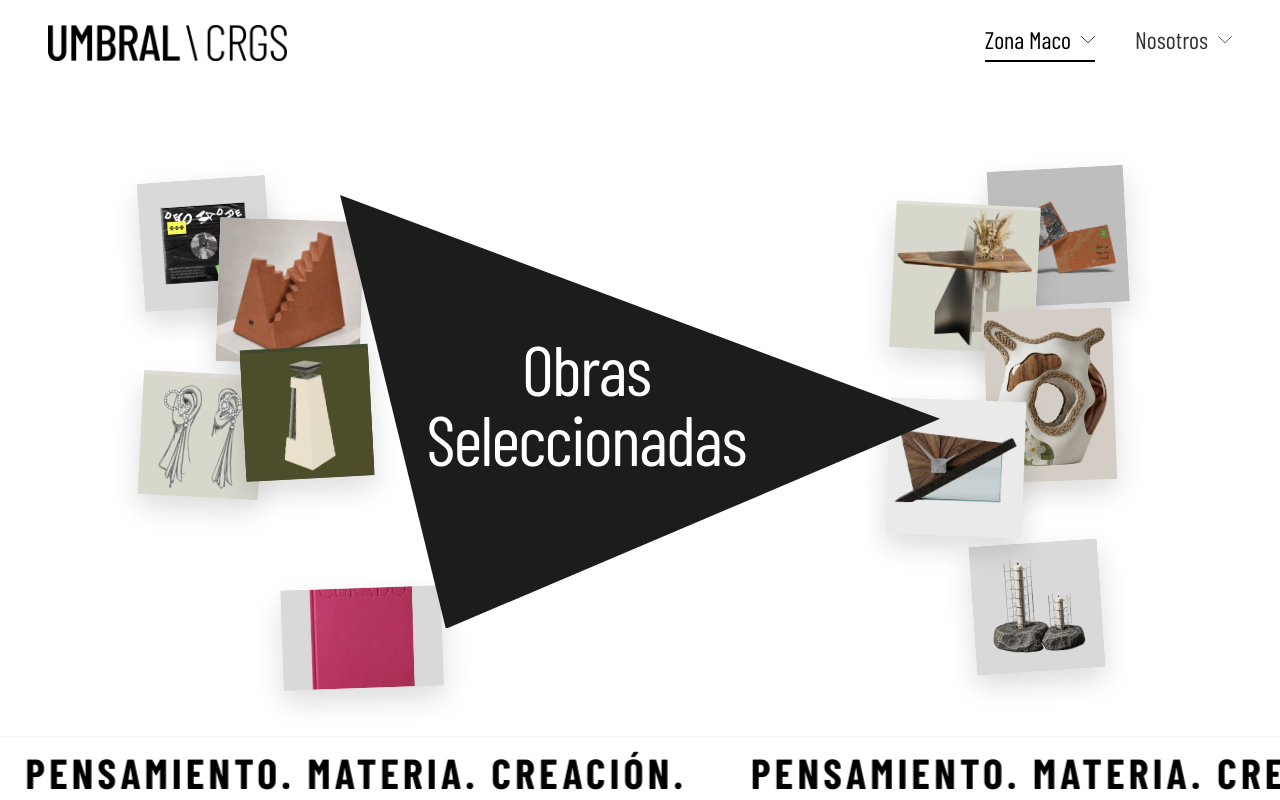
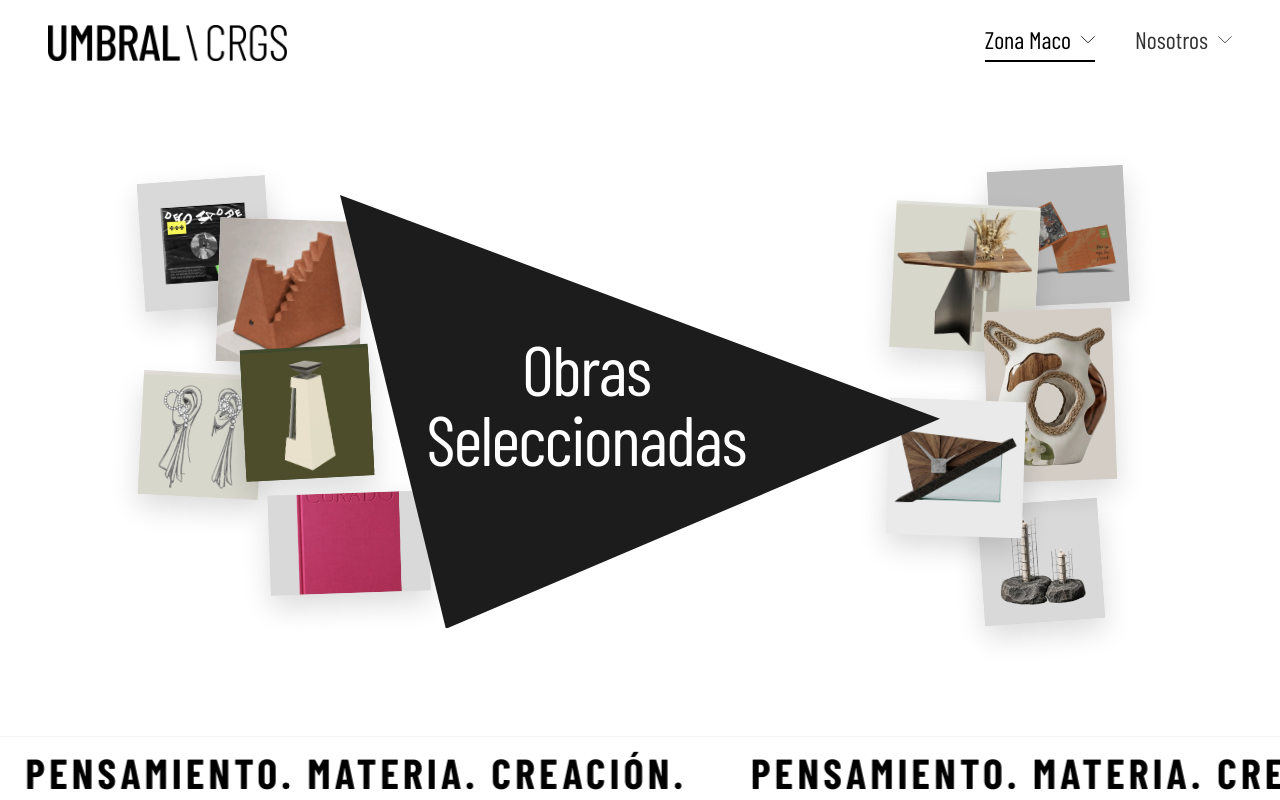
Before and after one commit to juankio/umbral-web, a Nuxt app: page /zona-maco in a window 1280 px wide. Shown: the top 800 px of the page. Built offline with nearby package versions, Linux system fonts and the light colour scheme; a web font is replaced by a local one.

Commit message:
fix(zona-maco): elevar curado y cimiento para garantizar visualizacion 100% integra sin cortes

```diff
--- a/components/zona-maco/ZonaMacoFloatingProjects.vue
+++ b/components/zona-maco/ZonaMacoFloatingProjects.vue
@@ -1,5 +1,5 @@
 <template>
-  <div class="hidden sm:block absolute inset-0 pointer-events-none z-20 overflow-hidden select-none">
+  <div class="hidden lg:block absolute inset-0 pointer-events-none z-20 select-none">
     <div class="relative w-full h-full max-w-[1720px] mx-auto">
       <NuxtLink
         v-for="(project, index) in projects"
@@ -82,7 +82,7 @@ const projects: FloatingProject[] = [
     title: 'Curado',
     img: '/images/figma-product-curado.webp',
     bg: '#DCDCDC',
-    posClass: 'left-[20%] sm:left-[21%] lg:left-[22%] bottom-[6%] lg:bottom-[8%] w-28 sm:w-34 lg:w-40 aspect-[16/10] -rotate-2 z-25'
+    posClass: 'left-[18%] sm:left-[19%] lg:left-[20%] xl:left-[21%] top-[60%] lg:top-[62%] w-28 sm:w-34 lg:w-38 xl:w-40 aspect-[16/10] -rotate-2 z-25'
   },
   // Cluster Derecho (5 obras superpuestas en capas)
   {
@@ -118,7 +118,7 @@ const projects: FloatingProject[] = [
     title: 'Cimiento',
     img: '/images/figma-product-cimiento.webp',
     bg: '#D0D0D0',
-    posClass: 'right-[12%] sm:right-[13%] lg:right-[14%] bottom-[8%] lg:bottom-[10%] w-24 sm:w-28 lg:w-32 aspect-square -rotate-4 z-18'
+    posClass: 'right-[12%] sm:right-[13%] lg:right-[14%] top-[62%] lg:top-[64%] w-24 sm:w-28 lg:w-30 aspect-square -rotate-4 z-18'
   }
 ]
 
```
